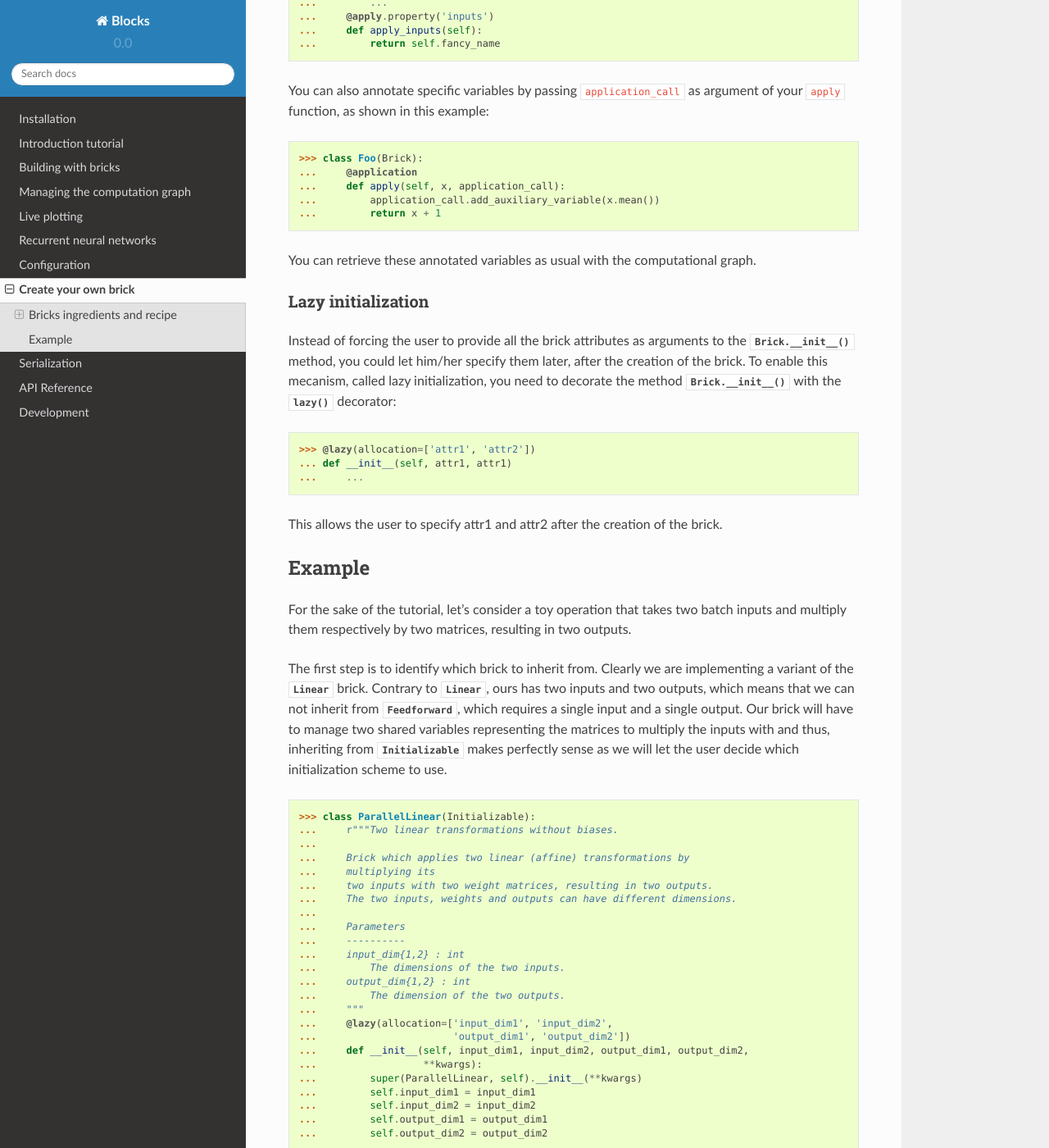
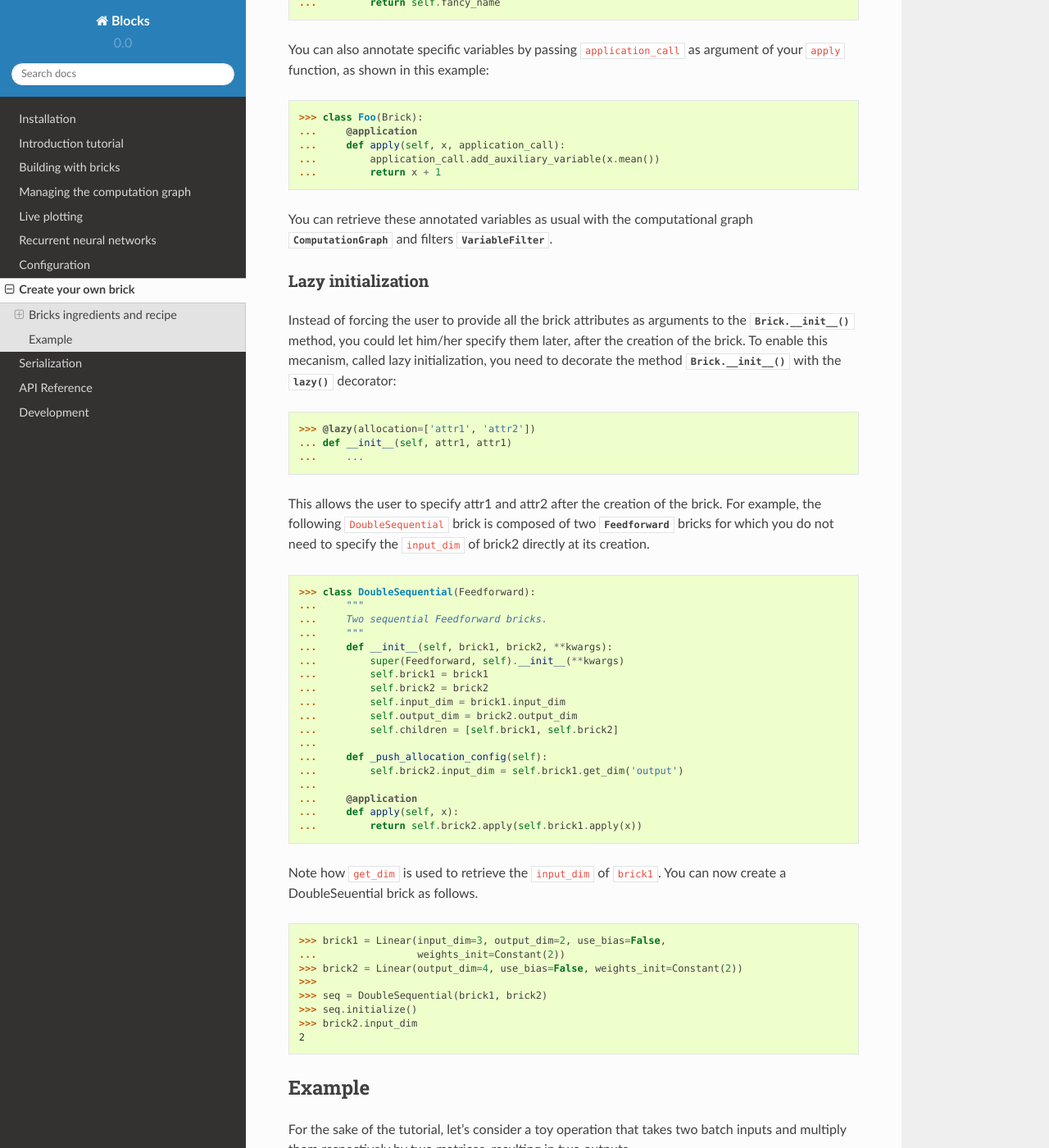
Before and after one commit to mila-iqia/blocks, a Sphinx documentation site: the page built from docs/create_your_own_brick.rst, in a window 1280 px wide and 1400 px high, scrolled down 2265 px. Shown: the whole window at 82% size. Built offline with Sphinx 7.4.7 and the Read the Docs theme 2.0.0, drawn with Linux system fonts in a browser that asks for light colours; some of the changed text lies outside the part shown.

Commit message:
Example of lazy brick with get_dim

```diff
--- a/docs/create_your_own_brick.rst
+++ b/docs/create_your_own_brick.rst
@@ -45,7 +45,7 @@
   "children bricks" that belongs to your brick (in that case, you have to put
   the children bricks into ``self.children``). The initialiazation of the
   attributes can be lazy as described later in the tutorial.
-* :meth:`you_decide_which_name`: you need to implement a method that actually
+* :meth:`apply`: you need to implement a method that actually
   implements the operation of the brick, taking as arguments the inputs
   of the brick and returning its outputs. It can have any name and for simple
   bricks is often named ``apply``. You should decorate it with the
@@ -73,15 +73,15 @@
 If you want to inherit from a specific brick, check its docstring to
 identify the particular methods to overwrite and the attributes to define.
 
-you_decide_which_name method
+apply method
 ~~~~~~~~~~~~~~~~~~~~~~~~~~~~
 
-The :meth:`you_decide_which_name` method listed above is probably the most
+The :meth:`apply` method listed above is probably the most
 important method of your brick because it is the one that actually takes
 theano tensors as inputs, process them and return output tensors. You should
 decorate it with the :func:`.application` decorator, which names variables
 and register auxiliary variables of the operation you implement.
-It is used as followed (:meth:`you_decide_which_name` is named :meth:`apply`):
+It is used as follows:
 
     >>> class Foo(Brick): # doctest: +SKIP
     ...     @application(inputs=['input1', 'input2'], outputs=['output'])
@@ -120,11 +120,18 @@
     ...         return x + 1
 
 You can retrieve these annotated variables as usual with the computational
-graph.
+graph :class:`.ComputationGraph` and filters :class:`.VariableFilter`.
 
 
 Lazy initialization
 ~~~~~~~~~~~~~~~~~~~
+
+.. doctest::
+   :hide:
+
+    >>> from blocks.bricks import Feedforward, Linear
+    >>> from blocks.bricks.base import lazy, application
+    >>> from blocks.initialization import Constant
 
 Instead of forcing the user to provide all the brick attributes as arguments
 to the :meth:`.Brick.__init__` method, you could let him/her specify them
@@ -137,7 +144,40 @@
     ...     ...
 
 This allows the user to specify attr1 and attr2 after the creation of the
-brick.
+brick. For example, the following ``DoubleSequential`` brick is composed of two
+:class:`.Feedforward` bricks for which you do not need to specify the
+``input_dim`` of brick2 directly at its creation.
+
+    >>> class DoubleSequential(Feedforward):
+    ...     """
+    ...     Two sequential Feedforward bricks.
+    ...     """
+    ...     def __init__(self, brick1, brick2, **kwargs):
+    ...         super(Feedforward, self).__init__(**kwargs)
+    ...         self.brick1 = brick1
+    ...         self.brick2 = brick2
+    ...         self.input_dim = brick1.input_dim
+    ...         self.output_dim = brick2.output_dim
+    ...         self.children = [self.brick1, self.brick2]
+    ...
+    ...     def _push_allocation_config(self):
+    ...         self.brick2.input_dim = self.brick1.get_dim('output')
+    ...
+    ...     @application
+    ...     def apply(self, x):
+    ...         return self.brick2.apply(self.brick1.apply(x))
+
+Note how ``get_dim`` is used to retrieve the ``input_dim`` of ``brick1``. You
+can now create a DoubleSeuential brick as follows.
+
+    >>> brick1 = Linear(input_dim=3, output_dim=2, use_bias=False,
+    ...                 weights_init=Constant(2))
+    >>> brick2 = Linear(output_dim=4, use_bias=False, weights_init=Constant(2))
+    >>>
+    >>> seq = DoubleSequential(brick1, brick2)
+    >>> seq.initialize()
+    >>> brick2.input_dim
+    2
 
 
 Example
@@ -176,8 +216,8 @@
     ...     r"""Two linear transformations without biases.
     ...
     ...     Brick which applies two linear (affine) transformations by
-    ...     multiplying its
-    ...     two inputs with two weight matrices, resulting in two outputs.
+    ...     multiplying its two inputs with two weight matrices, resulting in
+    ...     two outputs.
     ...     The two inputs, weights and outputs can have different dimensions.
     ...
     ...     Parameters
```
Also changed, not shown: other parts of docs/create_your_own_brick.rst (+2 -2 lines).
